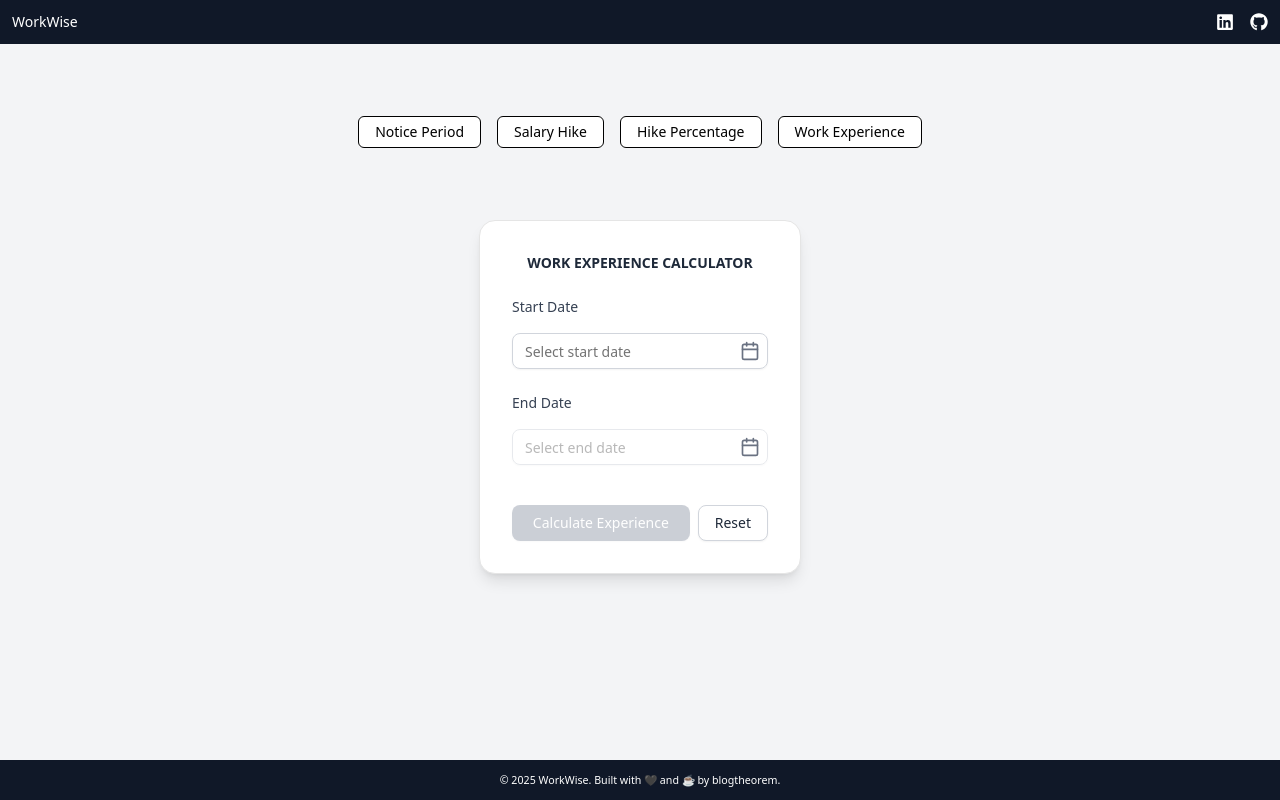
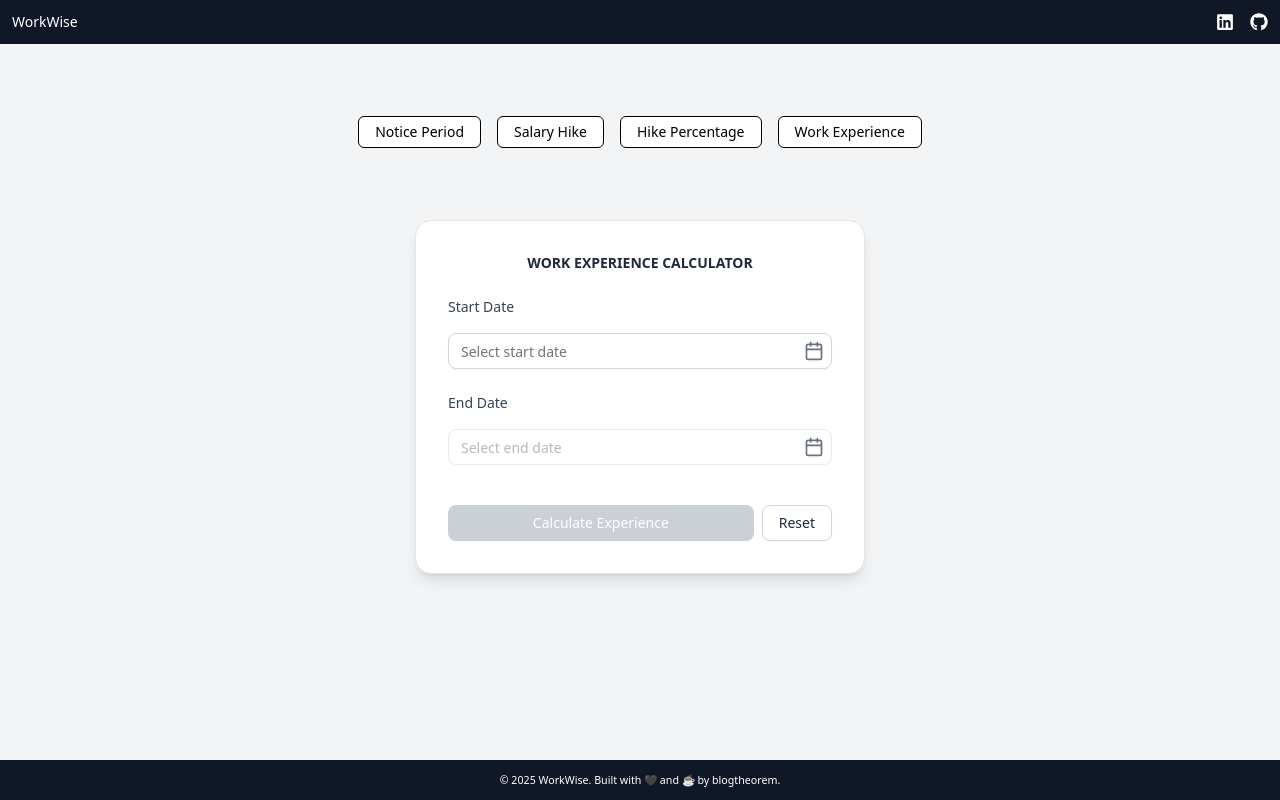
Before and after one commit to enggsuraj/work-wise, a Next.js app: page /work-experience in a window 1280 px wide. Built offline with nearby package versions, Linux system fonts and the light colour scheme.

Commit message:
fix/navigation

```diff
--- a/src/components/ui/card.tsx
+++ b/src/components/ui/card.tsx
@@ -5,7 +5,7 @@ function Card({ className, ...props }: React.ComponentProps<"div">) {
     <div
       data-slot="card"
       className={cn(
-        "bg-card text-card-foreground flex flex-col gap-2 rounded-xl border py-6 shadow-sm",
+        "bg-card text-card-foreground flex flex-col gap-2 rounded-xl border py-6 shadow-sm min-w-[450px] max-w-[500px]",
         className
       )}
       {...props}
--- a/src/layout/Header.jsx
+++ b/src/layout/Header.jsx
@@ -5,7 +5,11 @@ import { FaLinkedin, FaGithub } from "react-icons/fa";
 const Header = () => {
   return (
     <header className="bg-gray-900 text-white p-3 flex justify-between items-center">
-      <Label className="block text-sm font-medium">WorkWise</Label>
+      <Label className="block text-sm font-medium">
+        <Link href="/" rel="noopener noreferrer">
+          WorkWise
+        </Link>
+      </Label>
       <div className="flex gap-4">
         <Link
           href="https://www.linkedin.com/in/enggsuraj"
```
